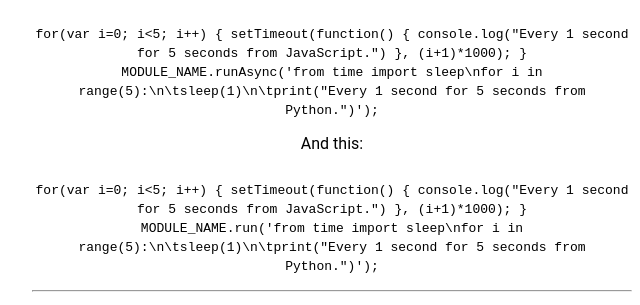
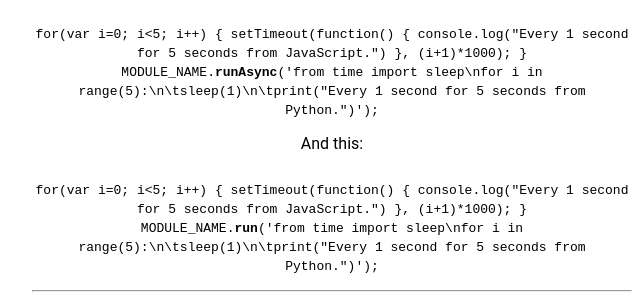
Before and after one commit to plasticityai/coldbrew, a plain HTML site: page src/index.html.pre.html in a window 1280 px wide. Shown: the part 810-1115 px from the top of the page, 308-948 px from the left. Drawn offline with Linux system fonts and the light colour scheme; a script that the page names is missing.

Commit message:
Format index.html better

```diff
--- a/src/index.html.pre.html
+++ b/src/index.html.pre.html
@@ -57,13 +57,13 @@
             <div class="pre-code"></div>
             <code>
                 for(var i=0; i<5; i++) { setTimeout(function() { console.log("Every 1 second for 5 seconds from JavaScript.") }, (i+1)*1000); }<br/>
-                MODULE_NAME.runAsync('from time import sleep\nfor i in range(5):\n\tsleep(1)\n\tprint("Every 1 second for 5 seconds from Python.")');
+                MODULE_NAME.<b>runAsync</b>('from time import sleep\nfor i in range(5):\n\tsleep(1)\n\tprint("Every 1 second for 5 seconds from Python.")');
             </code>
             <p>And this:</p>
             <div class="pre-code"></div>
             <code>
                 for(var i=0; i<5; i++) { setTimeout(function() { console.log("Every 1 second for 5 seconds from JavaScript.") }, (i+1)*1000); }<br/>
-                MODULE_NAME.run('from time import sleep\nfor i in range(5):\n\tsleep(1)\n\tprint("Every 1 second for 5 seconds from Python.")');
+                MODULE_NAME.<b>run</b>('from time import sleep\nfor i in range(5):\n\tsleep(1)\n\tprint("Every 1 second for 5 seconds from Python.")');
             </code>
         </p>
         <hr />
```
